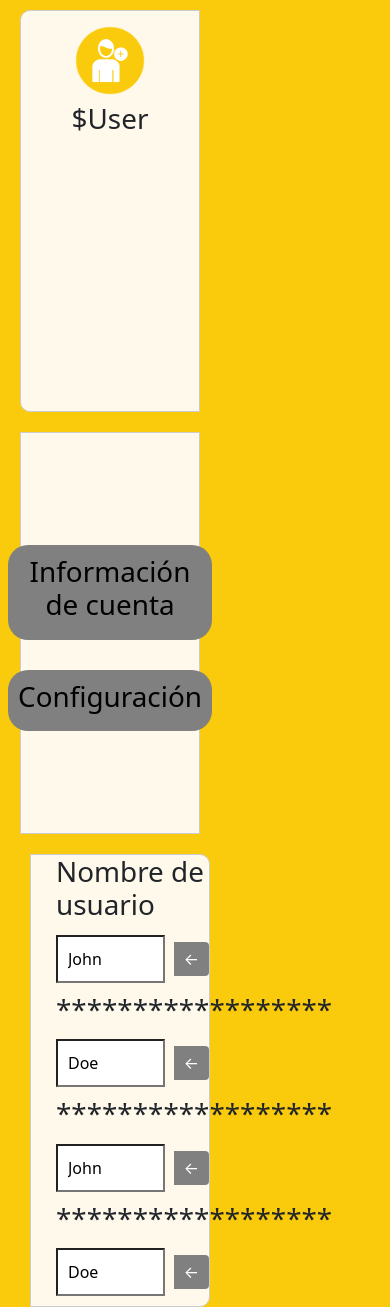
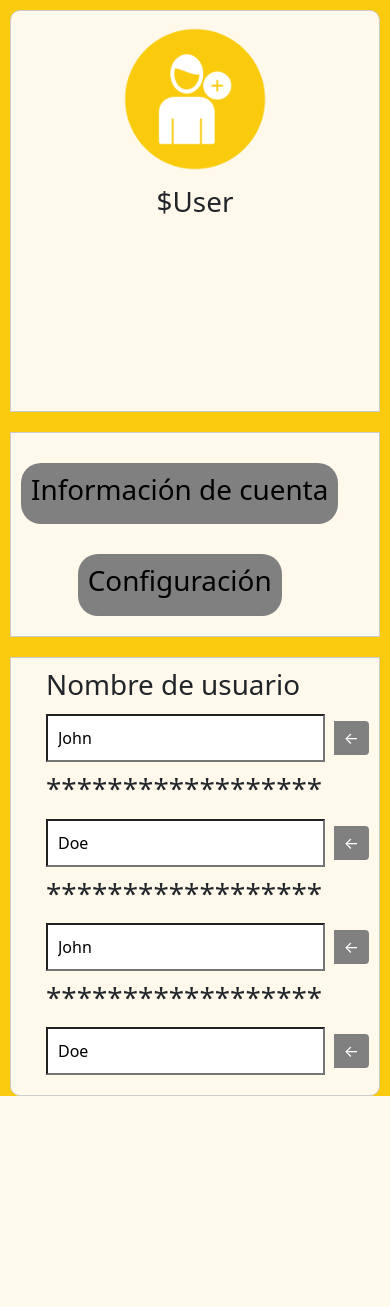
Before and after one commit to jorgergo/testfarma_webapp, a Django app: page /profile in a window 390 px wide. Shown: the part 96-1403 px from the top of the page. After the commit the page ends 1192 px from the top, so only its background shows below. Run offline with Django 4.2, Linux system fonts and the light colour scheme; some libraries are stand-ins or nearby versions.

Commit message:
profile responsive
responsive

```diff
--- a/dashboard/static/styles/profile.css
+++ b/dashboard/static/styles/profile.css
@@ -145,4 +145,28 @@ input[type="text"] {
 @media screen and (max-width: 768px) {
   .container_s {
     grid-template-areas: "col1 col1" "col2 col2" "col3 col3";
-  }}
+    grid-template-columns: 1fr 1fr;
+    grid-template-rows: 50vh auto auto;
+    margin: 0 10px;
+  }
+
+  .column1 {
+    margin-right: 0;
+    border-radius: 10px 10px 0 0;
+  }
+
+  .column2 {
+    justify-content: flex-start;
+    align-items: flex-start;
+    padding: 10px;
+  }
+
+  .column3 {
+    margin-left: 0;
+    margin-top: 10px;
+    border-radius: 0 0 10px 10px;
+    justify-content: center;
+    align-items: center;
+    padding: 10px;
+  }
+}
```
